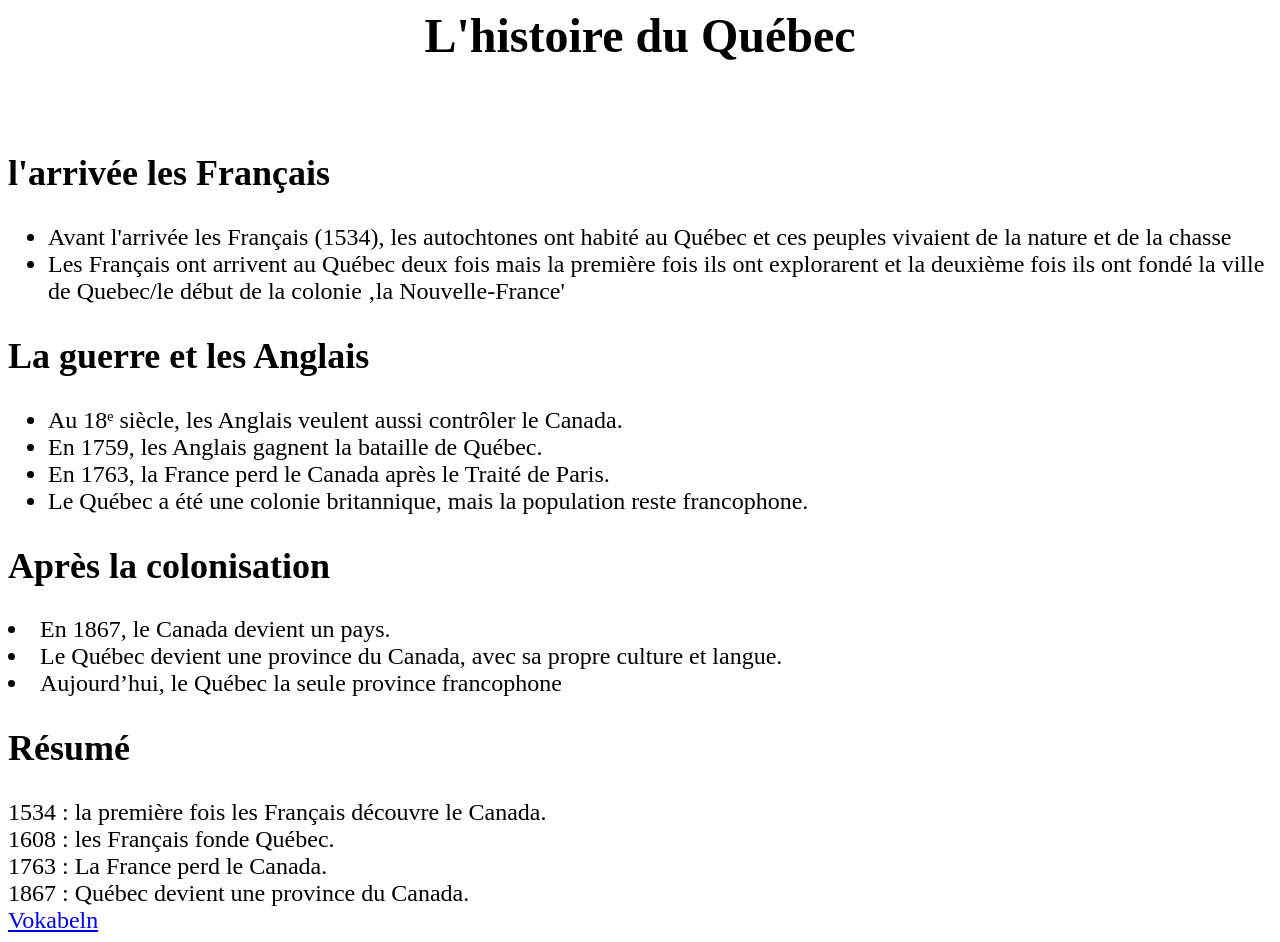
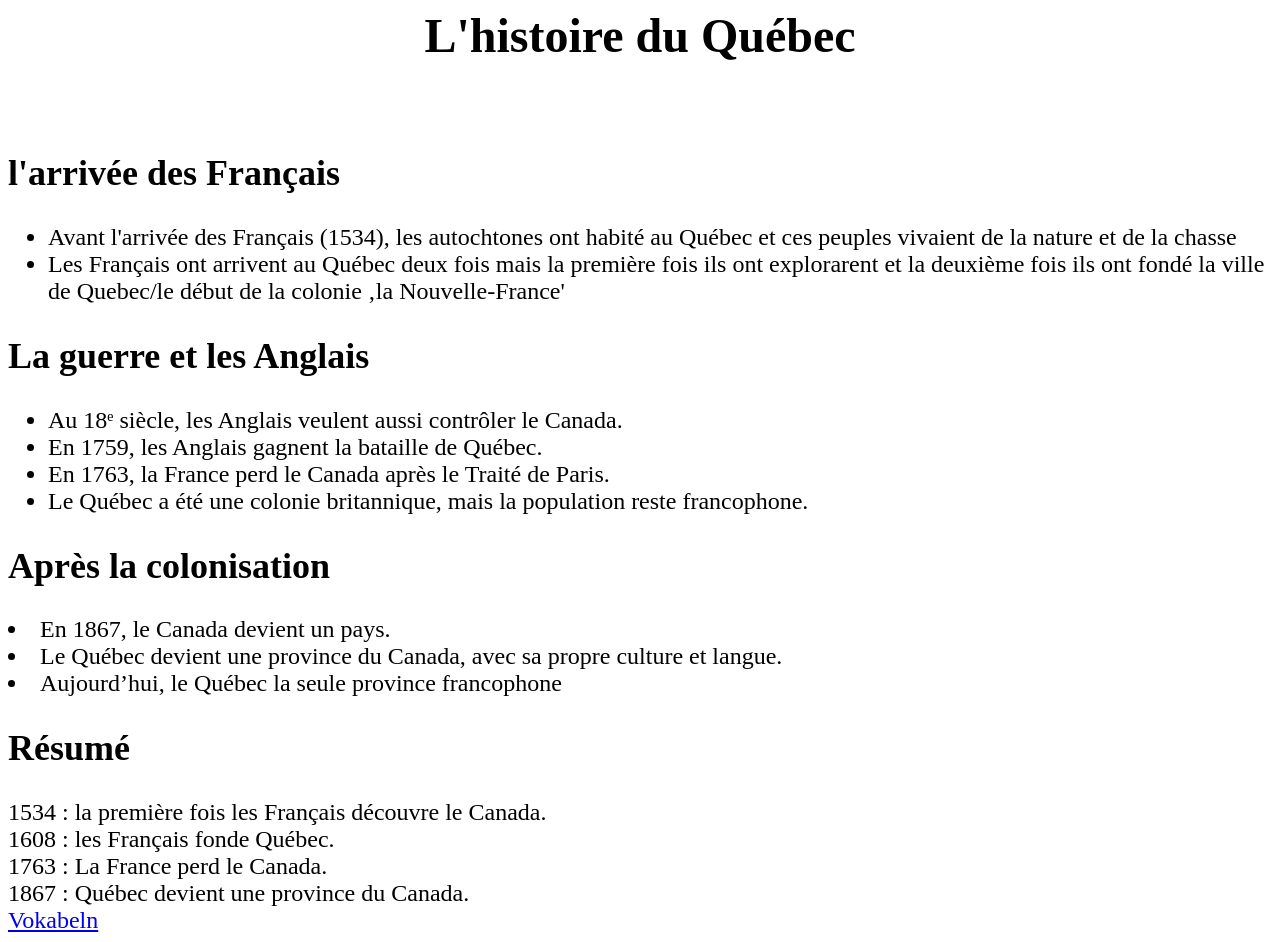
Before and after one commit to Joshua-1911/Joshua-1911, a plain HTML site: page L’histoire du Québec/L’histoire du Québec.html in a window 1280 px wide. Drawn offline with Linux system fonts and the light colour scheme.

Commit message:
Update L’histoire du Québec.html

```diff
--- a/L’histoire du Québec/L’histoire du Québec.html
+++ b/L’histoire du Québec/L’histoire du Québec.html
@@ -11,9 +11,9 @@
 	<body>
 		<h1 style="text-align: center;">L'histoire du Québec</h1>
 		<br/>
-		<h2>l'arrivée les Français</h2>
+		<h2>l'arrivée des Français</h2>
 		<ul>
-		<li>Avant l'arrivée les Français (1534), les autochtones ont habité au Québec et ces peuples vivaient de la nature et de la chasse </li>
+		<li>Avant l'arrivée des Français (1534), les autochtones ont habité au Québec et ces peuples vivaient de la nature et de la chasse </li>
 		<li>Les Français ont arrivent au Québec deux fois mais la première fois ils ont explorarent et la deuxième fois ils ont fondé la ville de Quebec/le début de la colonie ‚la Nouvelle-France'</li>
 		</ul>
 		<h2>La guerre et les Anglais</h2>
```
